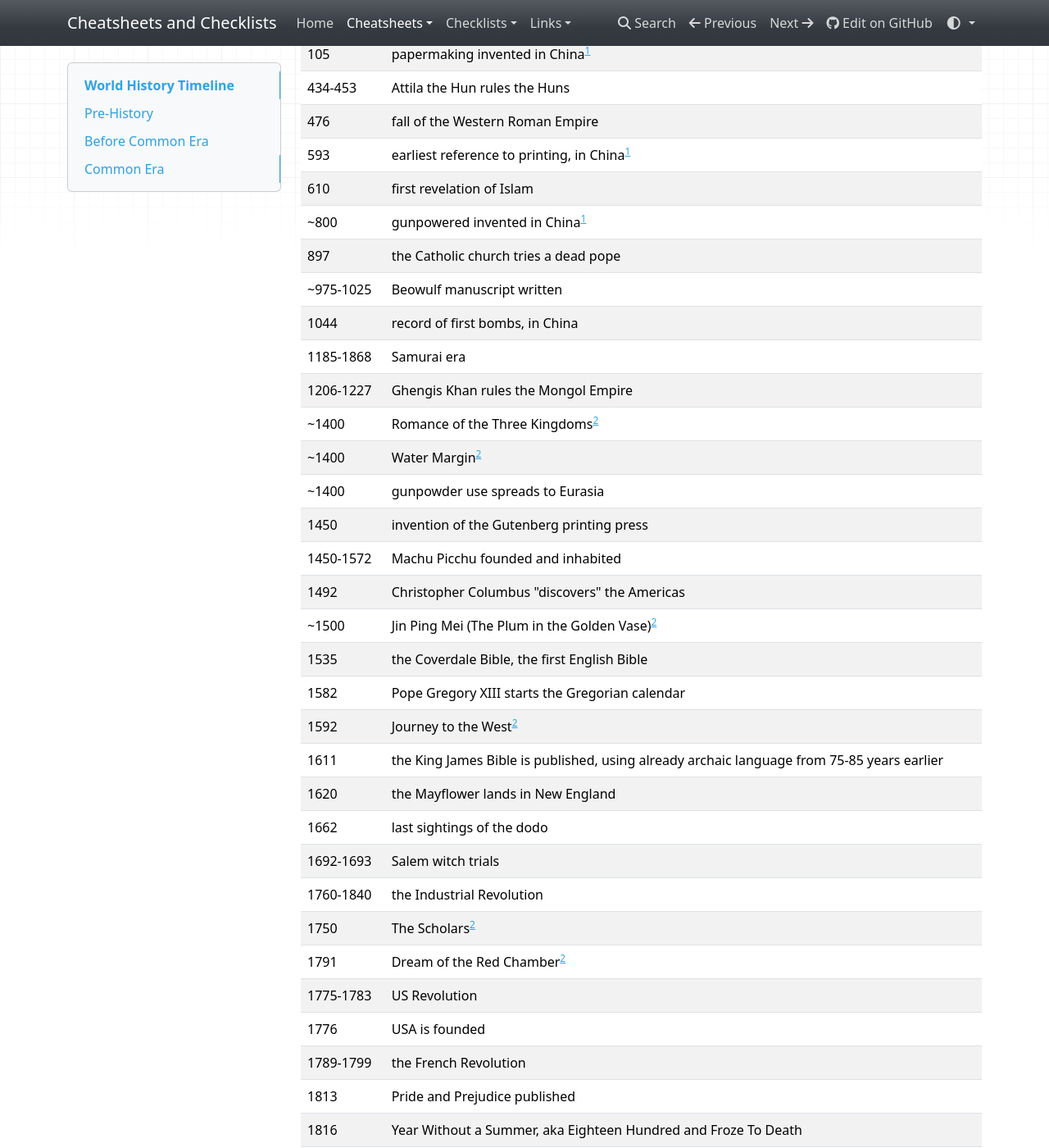
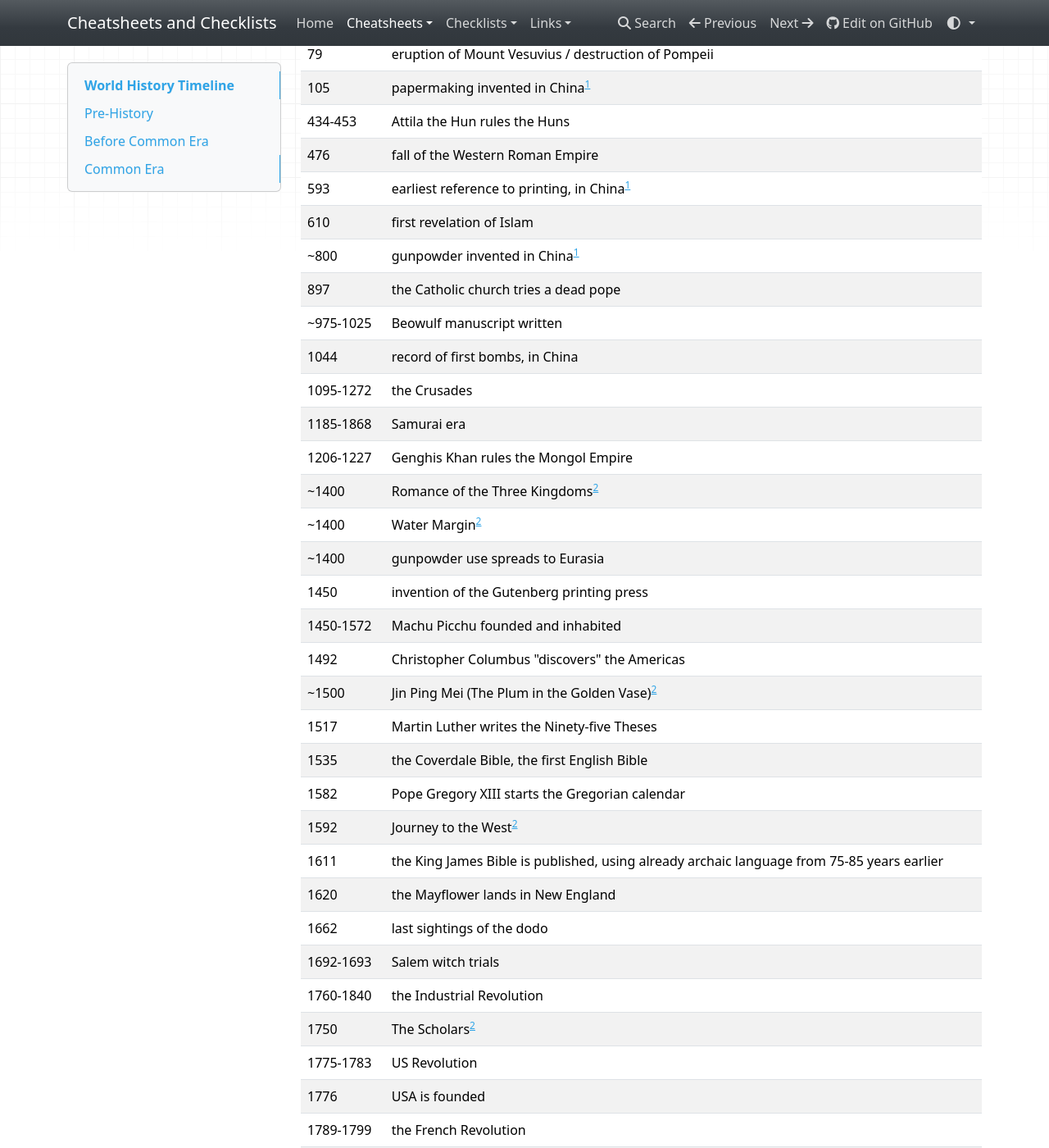
Before and after one commit to buckmanc/cheatsheets_and_checklists, an MkDocs documentation site: the page built from docs/cheatsheets/world_history_timeline.md, in a window 1280 px wide and 1400 px high, scrolled down 1818 px. Shown: the whole window at 82% size. Built offline with MkDocs 1.6.1, drawn with Linux system fonts in a browser that asks for light colours; nearby versions of some CDN libraries; some of the changed text lies outside the part shown.

Commit message:
edits, additions

```diff
--- a/docs/cheatsheets/world_history_timeline.md
+++ b/docs/cheatsheets/world_history_timeline.md
@@ -54,12 +55,13 @@
 476|fall of the Western Roman Empire
 593|earliest reference to printing, in China[^fourgreat]
 610|first revelation of Islam
-~800|gunpowered invented in China[^fourgreat]
+~800|gunpowder invented in China[^fourgreat]
 897|the Catholic church tries a dead pope
 ~975-1025|Beowulf manuscript written
 1044|record of first bombs, in China
+1095-1272|the Crusades
 1185-1868|Samurai era
-1206-1227|Ghengis Khan rules the Mongol Empire
+1206-1227|Genghis Khan rules the Mongol Empire
 ~1400|Romance of the Three Kingdoms[^sixnovels]
 ~1400|Water Margin[^sixnovels]
 ~1400|gunpowder use spreads to Eurasia
@@ -67,6 +69,7 @@
 1450-1572|Machu Picchu founded and inhabited
 1492|Christopher Columbus "discovers" the Americas
 ~1500|Jin Ping Mei (The Plum in the Golden Vase)[^sixnovels]
+1517|Martin Luther writes the Ninety-five Theses
 1535|the Coverdale Bible, the first English Bible
 1582|Pope Gregory XIII starts the Gregorian calendar
 1592|Journey to the West[^sixnovels]
@@ -76,10 +79,10 @@
 1692-1693|Salem witch trials
 1760-1840|the Industrial Revolution
 1750|The Scholars[^sixnovels]
-1791|Dream of the Red Chamber[^sixnovels]
 1775-1783|US Revolution
 1776|USA is founded
 1789-1799|the French Revolution
+1791|Dream of the Red Chamber[^sixnovels]
 1813|Pride and Prejudice published
 1816|Year Without a Summer, aka Eighteen Hundred and Froze To Death
 1818|Frankenstein published
```
Also changed, not shown: other parts of docs/cheatsheets/world_history_timeline.md (+3 -2 lines).
